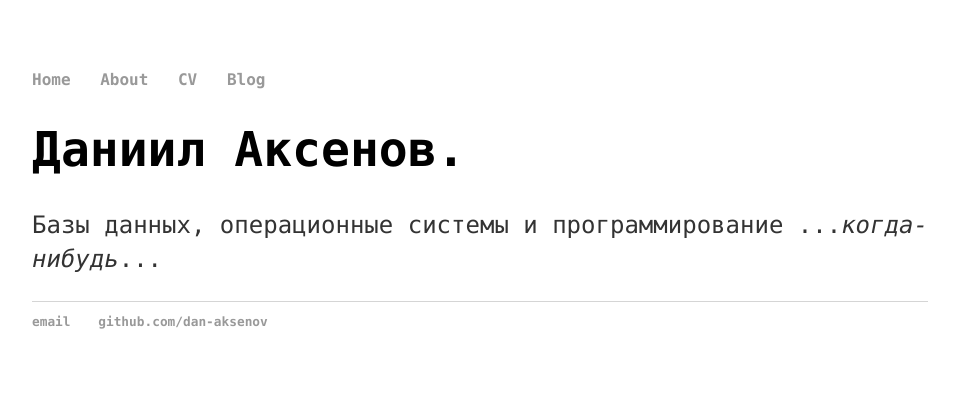
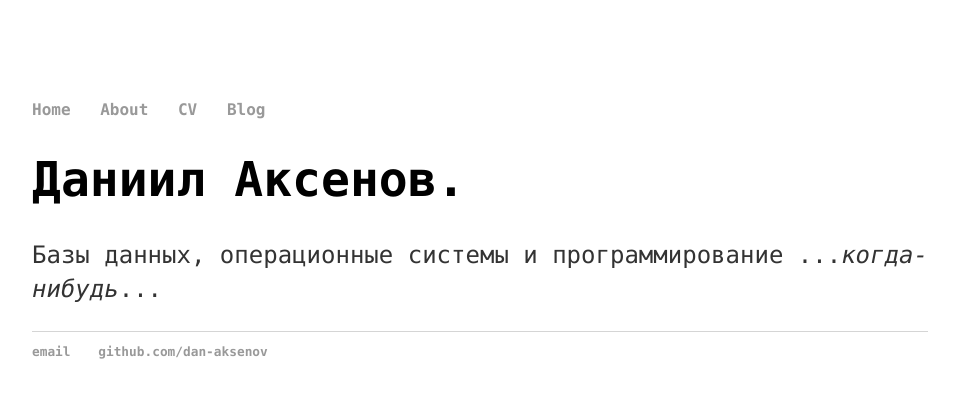
Before and after one commit to dan-aksenov/dan-aksenov.github.io-old, a Jekyll site: the page built from index.html, in a window 1280 px wide. Shown: the top 398 px of the page, without its empty margins (160-1115 px from the left). Built offline with Jekyll 4.4.1, drawn with Linux system fonts in a browser that asks for light colours.

```diff
--- a/css/main.css
+++ b/css/main.css
@@ -1,5 +1,5 @@
 body {
-    margin: 70px auto;
+    margin: 100px auto;
     font-family:'Consolas', 'Liberation Mono', 'Courier', 'monospace';
     width: 70%;
 }
```
